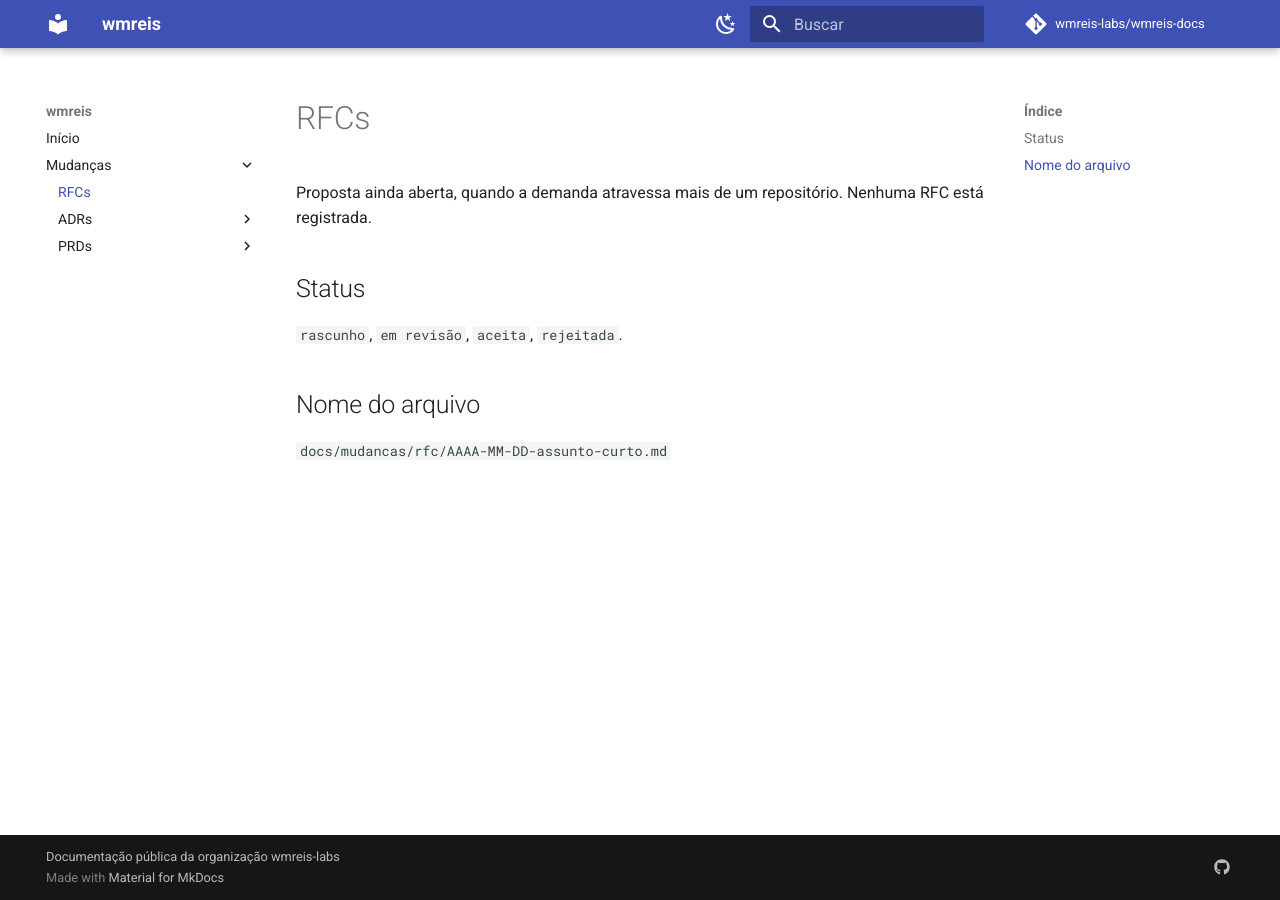
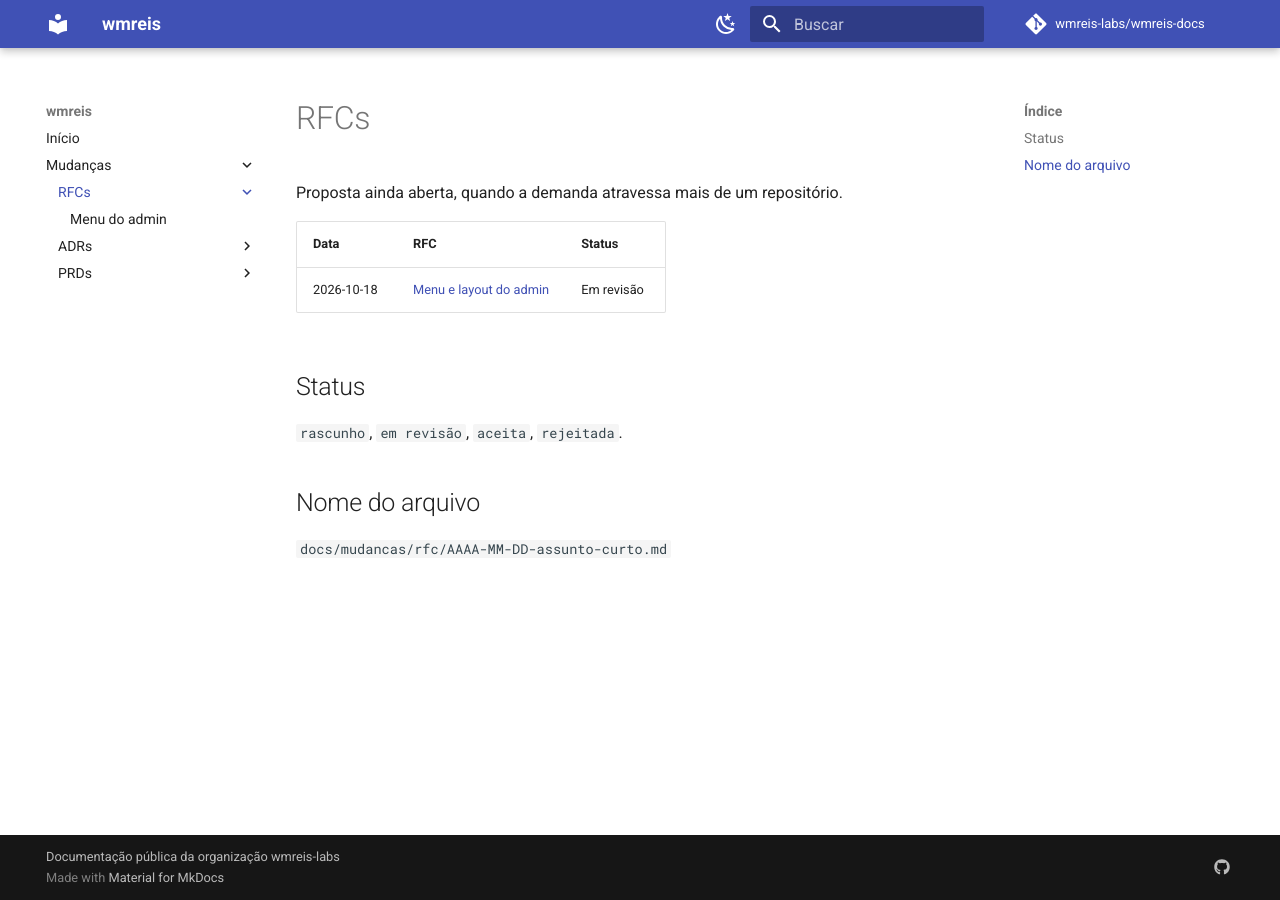
Before and after one commit to wmreis-labs/wmreis-docs, an MkDocs documentation site: the page built from docs/mudancas/rfc/index.md, in a window 1280 px wide. Built offline with MkDocs 1.6.1 and Material for MkDocs 9.7.7, drawn with Linux system fonts in a browser that asks for light colours; comment, search, counter and statistics services are not loaded.

Commit message:
docs: propor o console do admin
O PRD separa administração e caixa. A RFC deixa o seletor de produto de fora e agrupa o menu.

Co-authored-by: Cursor <cursoragent@cursor.com>

```diff
--- a/docs/mudancas/rfc/index.md
+++ b/docs/mudancas/rfc/index.md
@@ -1,6 +1,10 @@
 # RFCs
 
-Proposta ainda aberta, quando a demanda atravessa mais de um repositório. Nenhuma RFC está registrada.
+Proposta ainda aberta, quando a demanda atravessa mais de um repositório.
+
+| Data | RFC | Status |
+| --- | --- | --- |
+| 2026-10-18 | [Menu e layout do admin](2026-10-18-menu-do-admin.md) | Em revisão |
 
 ## Status
 
--- a/mkdocs.yml
+++ b/mkdocs.yml
@@ -63,7 +63,9 @@ nav:
   - Início: index.md
   - Mudanças:
       - mudancas/index.md
-      - RFCs: mudancas/rfc/index.md
+      - RFCs:
+          - mudancas/rfc/index.md
+          - Menu do admin: mudancas/rfc/2026-10-18-menu-do-admin.md
       - ADRs:
           - mudancas/adr/index.md
           - Domínio cashbook: mudancas/adr/2026-09-27-dominio-cashbook.md
@@ -74,6 +76,7 @@ nav:
           - Conta do bank no livro: mudancas/adr/2026-10-18-conta-bank-livro.md
       - PRDs:
           - mudancas/prd/index.md
+          - Console do admin: mudancas/prd/2026-10-18-console-do-admin.md
           - Painel inicial: mudancas/prd/2026-10-17-painel-inicial.md
           - Dashboard bancário: mudancas/prd/2026-10-17-dashboard-bancario.md
           - Calendário de ocupação: mudancas/prd/2026-10-14-calendario-ocupacao.md
```
Also changed, not shown: docs/mudancas/prd/2026-10-18-console-do-admin.md (added, +47 -0 lines), docs/mudancas/prd/index.md (+1 -0 lines), docs/mudancas/rfc/2026-10-18-menu-do-admin.md (added, +40 -0 lines).
